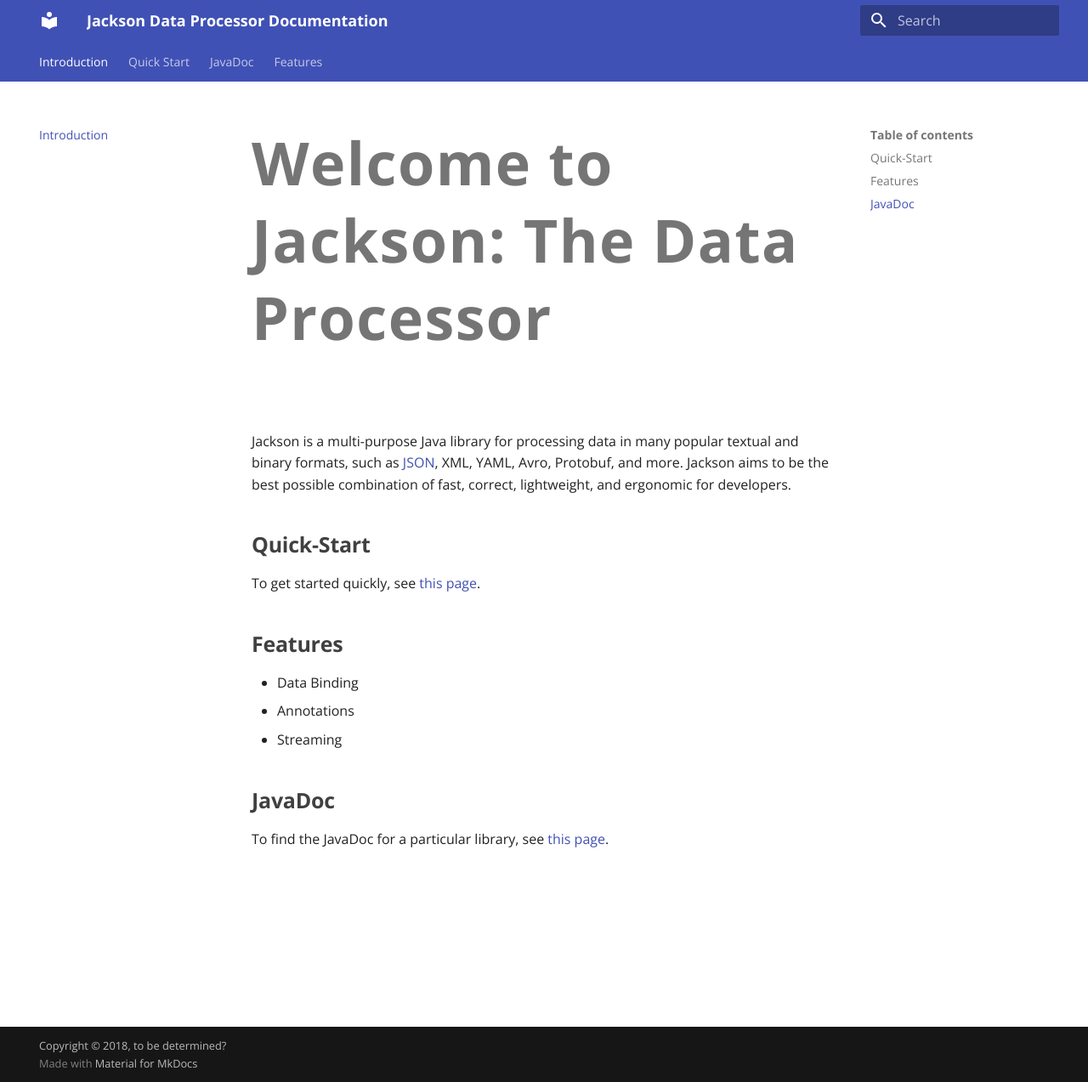
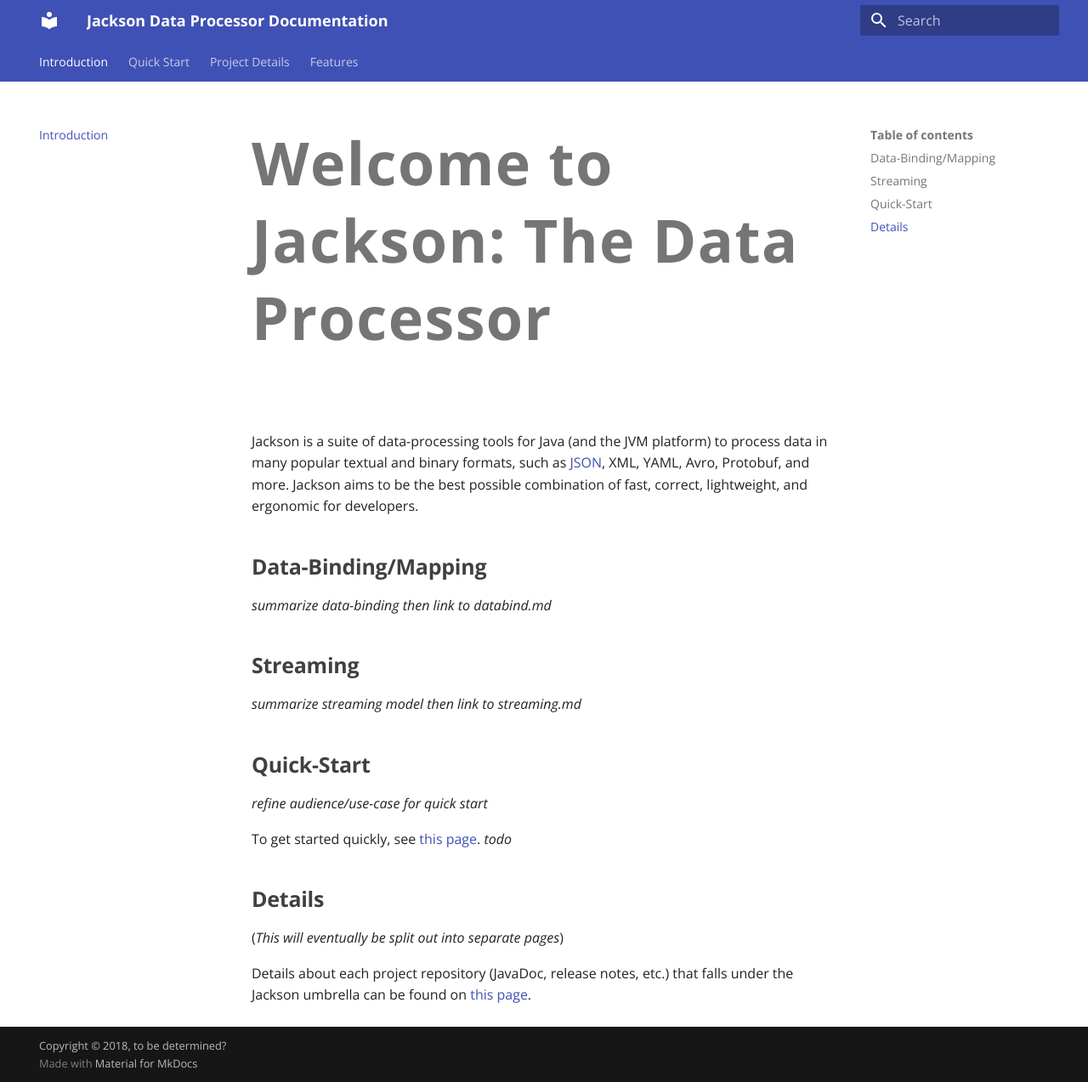
Before and after one commit to tedyoung/jackson-docs, an MkDocs documentation site: the page built from docs/index.md, in a window 1280 px wide and 1273 px high. Shown: the whole window at 85% size. Built offline with MkDocs 1.6.1 and Material for MkDocs 9.7.7, drawn with Linux system fonts in a browser that asks for light colours.

```diff
--- a/docs/index.md
+++ b/docs/index.md
@@ -1,17 +1,25 @@
 # Welcome to Jackson: The Data Processor
 
-Jackson is a multi-purpose Java library for processing data in many popular textual and binary formats, such as [JSON](http://json.org), XML, YAML, Avro, Protobuf, and more. Jackson aims to be the best possible combination of fast, correct, lightweight, and ergonomic for developers.
+Jackson is a suite of data-processing tools for Java (and the JVM platform) to process data in many popular textual and binary formats, such as [JSON](http://json.org), XML, YAML, Avro, Protobuf, and more. Jackson aims to be the best possible combination of fast, correct, lightweight, and ergonomic for developers.
+
+## Data-Binding/Mapping
+
+*summarize data-binding then link to databind.md*
+
+## Streaming
+
+*summarize streaming model then link to streaming.md*
+
+
 
 ## Quick-Start
 
-To get started quickly, see [this page](quick-start.md).
+*refine audience/use-case for quick start*
 
-## Features
+To get started quickly, see [this page](quick-start.md). *todo*
 
-* Data Binding
-* Annotations
-* Streaming
+## Details
 
-## JavaDoc
+(*This will eventually be split out into separate pages*)
 
-To find the JavaDoc for a particular library, see [this page](javadoc.md).
+Details about each project repository (JavaDoc, release notes, etc.) that falls under the Jackson umbrella can be found on [this page](details.md).
--- a/mkdocs.yml
+++ b/mkdocs.yml
@@ -56,7 +56,7 @@ markdown_extensions:
 nav:
   - Introduction: index.md
   - Quick Start: quick-start.md
-  - JavaDoc: javadoc.md
+  - Project Details: details.md
   - Features:
     - Data Binding: databind.md
     - Annotations: annotations.md
```
Also changed, not shown: docs/details.md (renamed from docs/javadoc.md, +2 -11 lines), docs/quick-start.md (+9 -1 lines).
